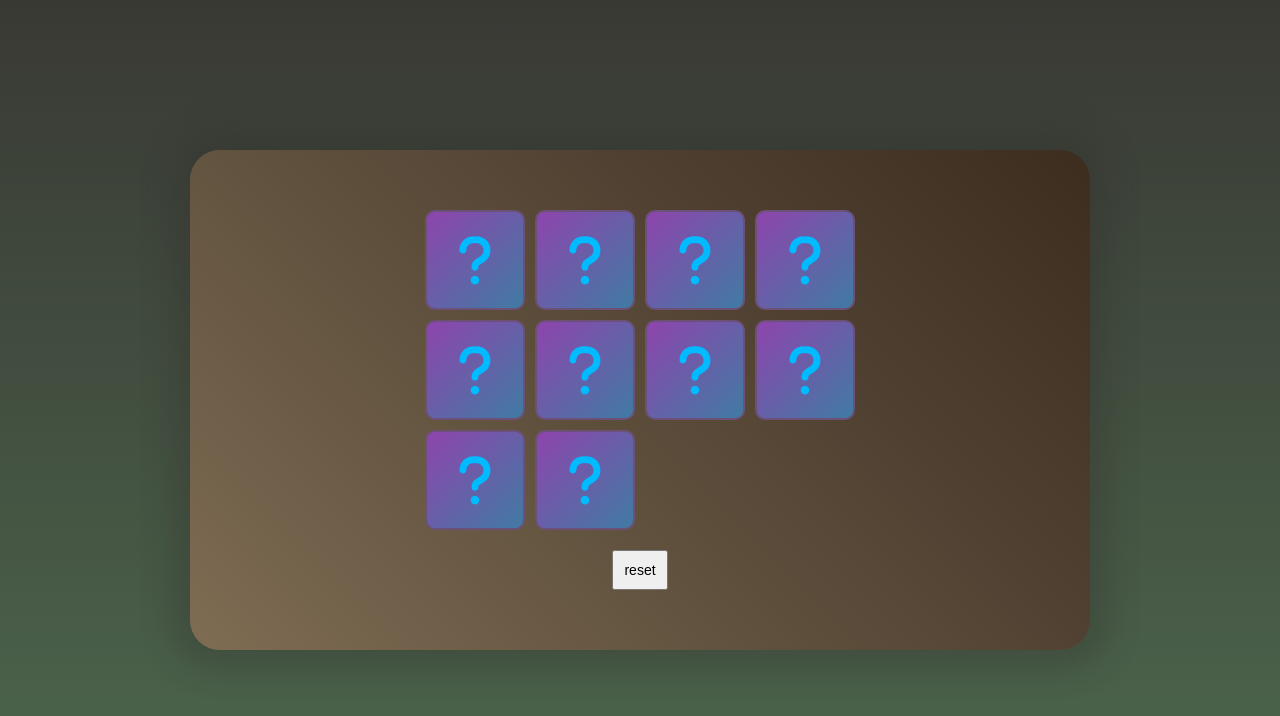
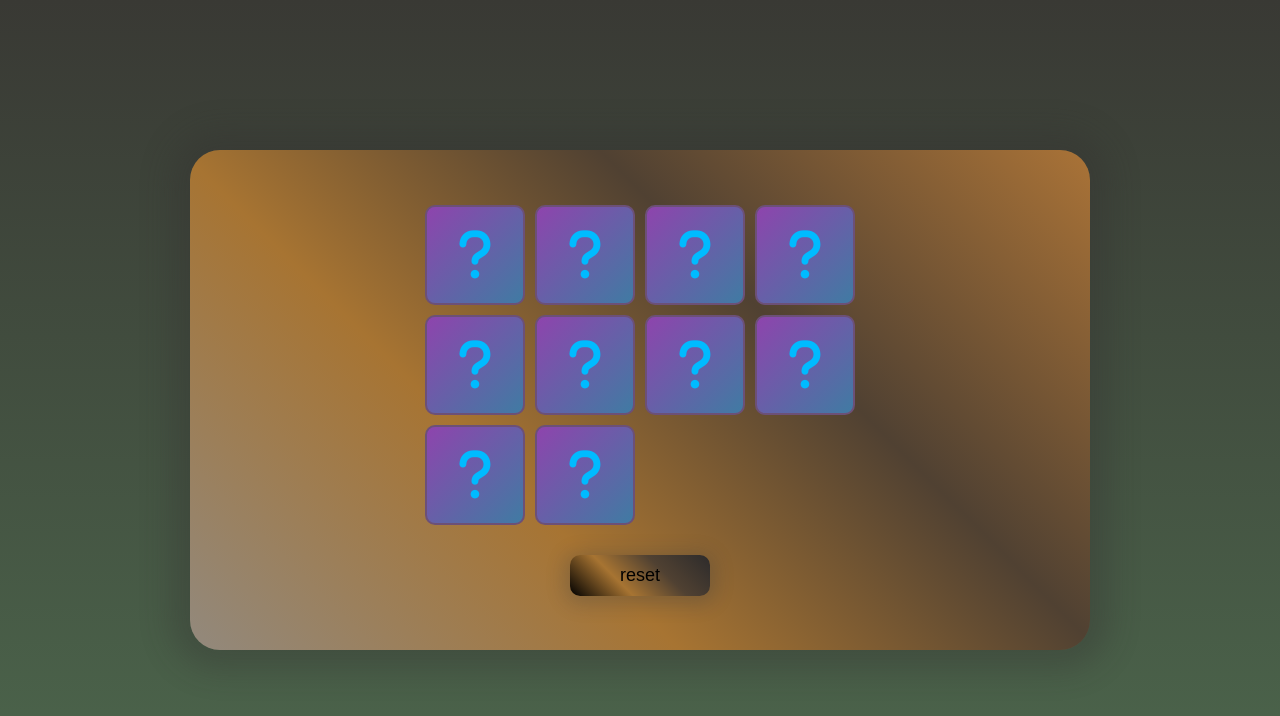
Before and after one commit to biskvitonchik/game, a Vue app: page / in a window 1280 px wide. Both pictures are taken after a click on the button "10". Shown: the top 716 px of the page. Built offline with nearby package versions, Linux system fonts and the light colour scheme.

Commit message:
styling the reset button

```diff
--- a/src/components/Board.vue
+++ b/src/components/Board.vue
@@ -21,10 +21,10 @@ const store = useGameStore();
   height: 500px;
   background: linear-gradient(
     45deg,
-    rgba(127, 108, 83, 1) 0%,
-    rgba(100, 85, 65, 1) 35%,
+    rgb(146, 137, 125) 0%,
+    rgb(167, 116, 50) 35%,
     rgba(80, 65, 50, 1) 65%,
-    rgba(60, 45, 30, 1) 100%
+    rgb(170, 115, 55) 100%
   );
   border-radius: 30px;
   padding: 5px;
--- a/src/components/GameBoard.vue
+++ b/src/components/GameBoard.vue
@@ -30,7 +30,6 @@ const reset = () => {
   store.objOpenIcon = {};
   store.firstCard = null;
   store.secondCard = null;
-
 };
 </script>
 
@@ -40,7 +39,7 @@ const reset = () => {
   flex-direction: column;
   justify-content: center;
   align-items: center;
-  gap: 20px;
+  gap: 30px;
 }
 
 .cards {
--- a/src/components/GameCard.vue
+++ b/src/components/GameCard.vue
@@ -23,13 +23,7 @@ const props = defineProps<{
 }>();
 
 const showIcon = () => {
-  if (
-    store.guessedСards.includes(props.index) ||
-    props.index === store.firstCard
-  ) {
-    return;
-  }
-
+  if (store.guessedСards.includes(props.index) || props.index === store.firstCard) return;
   if (store.isClickable && store.firstCard === null) {
     store.firstCard = props.index;
     store.objOpenIcon[store.firstCard] = true;
@@ -74,20 +68,23 @@ const showIcon = () => {
   border-radius: 10px;
   transition: 0.2s ease;
 
-
   & > i {
     color: rgb(0, 187, 255);
     font-size: 55px;
 
     &.green {
-      background-image: linear-gradient(to left, rgb(174, 135, 135), rgb(200, 255, 0));
-  background-clip: text;
-  color: transparent;    }
+      background-image: linear-gradient(
+        to left,
+        rgb(174, 135, 135),
+        rgb(200, 255, 0)
+      );
+      background-clip: text;
+      color: transparent;
+    }
   }
   &:hover {
     background-color: rgb(93, 48, 156);
     box-shadow: 0 0 10px 13px rgba(207, 177, 78, 0.1);
-
   }
 
   &.successful {
--- a/src/components/Reset.vue
+++ b/src/components/Reset.vue
@@ -4,7 +4,25 @@
 
 <style scoped lang="scss">
 .btn-reset {
-  font-size: 14px;
+  width: 140px;
+  font-size: 18px;
   padding: 10px;
+  background: linear-gradient(
+    45deg,
+    rgb(0, 0, 0) 0%,
+    rgb(167, 116, 50) 35%,
+    rgba(80, 65, 50, 1) 65%,
+    rgb(45, 43, 43) 100%
+  );
+  border-radius: 10px;
+  border: none;
+  box-shadow: 0 3px 20px 5px rgba(4, 37, 74, 0.2);
+
+  &:hover {
+    background: radial-gradient(rgb(202, 59, 59), rgb(71, 42, 30));
+    box-shadow: 0 3px 20px 5px rgba(4, 37, 74, 0.4);
+
+    transform: translateY(-3px);
+  }
 }
 </style>
```
